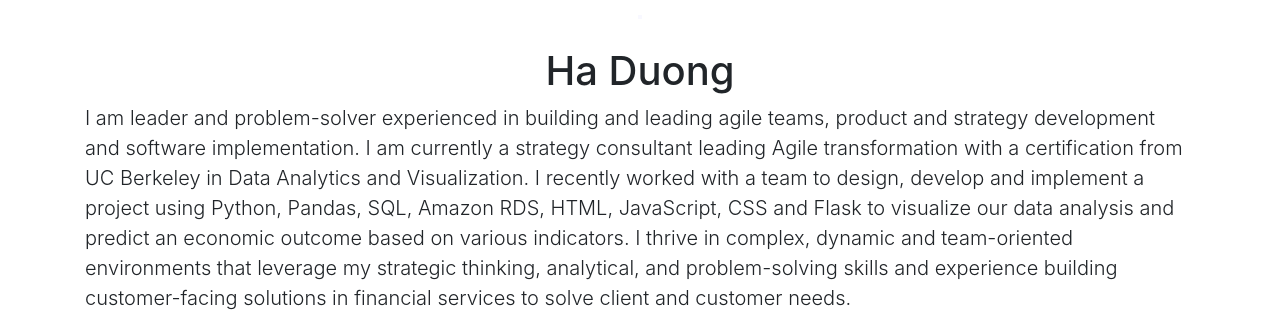
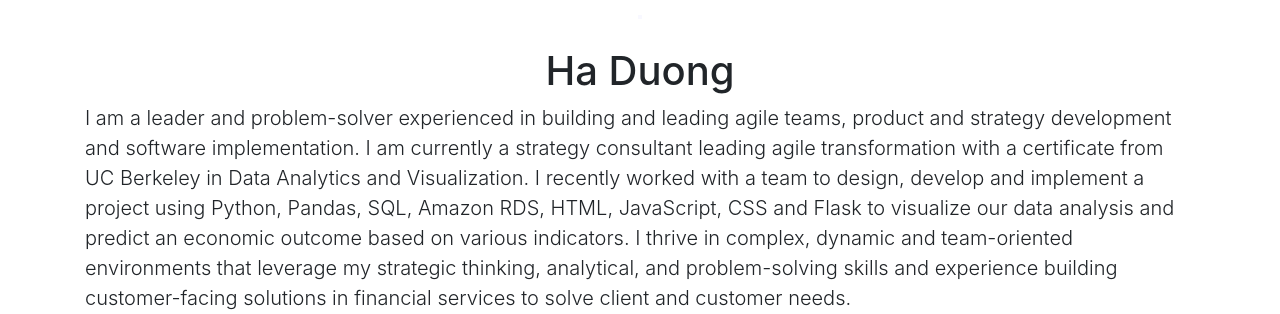
Before and after one commit to taytaka/Poverty_and_Minimum_Wage, a Flask app: page /about in a window 1280 px wide. Shown: the part 825-1139 px from the top of the page. Run offline with Flask 2, Linux system fonts and the light colour scheme; some libraries are stand-ins or nearby versions.

Commit message:
updating

```diff
--- a/Visualizations/webpage/templates/about.html
+++ b/Visualizations/webpage/templates/about.html
@@ -134,7 +134,7 @@
       <div class="col-12">
         <h1>Ha Duong</h1>
         <p class="lead text-left text-break">
-         I am leader and problem-solver experienced in building and leading agile teams, product and strategy development and software implementation. I am currently a strategy consultant leading Agile transformation with a certification from UC Berkeley in Data Analytics and Visualization. I recently worked with a team to design, develop and implement a project using Python, Pandas, SQL, Amazon RDS, HTML, JavaScript, CSS and Flask to visualize our data analysis and predict an economic outcome based on various indicators. I thrive in complex, dynamic and team-oriented environments that leverage my strategic thinking, analytical, and problem-solving skills and experience building customer-facing solutions in financial services to solve client and customer needs.<br>
+         I am a leader and problem-solver experienced in building and leading agile teams, product and strategy development and software implementation. I am currently a strategy consultant leading agile transformation with a certificate from UC Berkeley in Data Analytics and Visualization. I recently worked with a team to design, develop and implement a project using Python, Pandas, SQL, Amazon RDS, HTML, JavaScript, CSS and Flask to visualize our data analysis and predict an economic outcome based on various indicators. I thrive in complex, dynamic and team-oriented environments that leverage my strategic thinking, analytical, and problem-solving skills and experience building customer-facing solutions in financial services to solve client and customer needs.<br>
           </p>
         </div>
 
```
